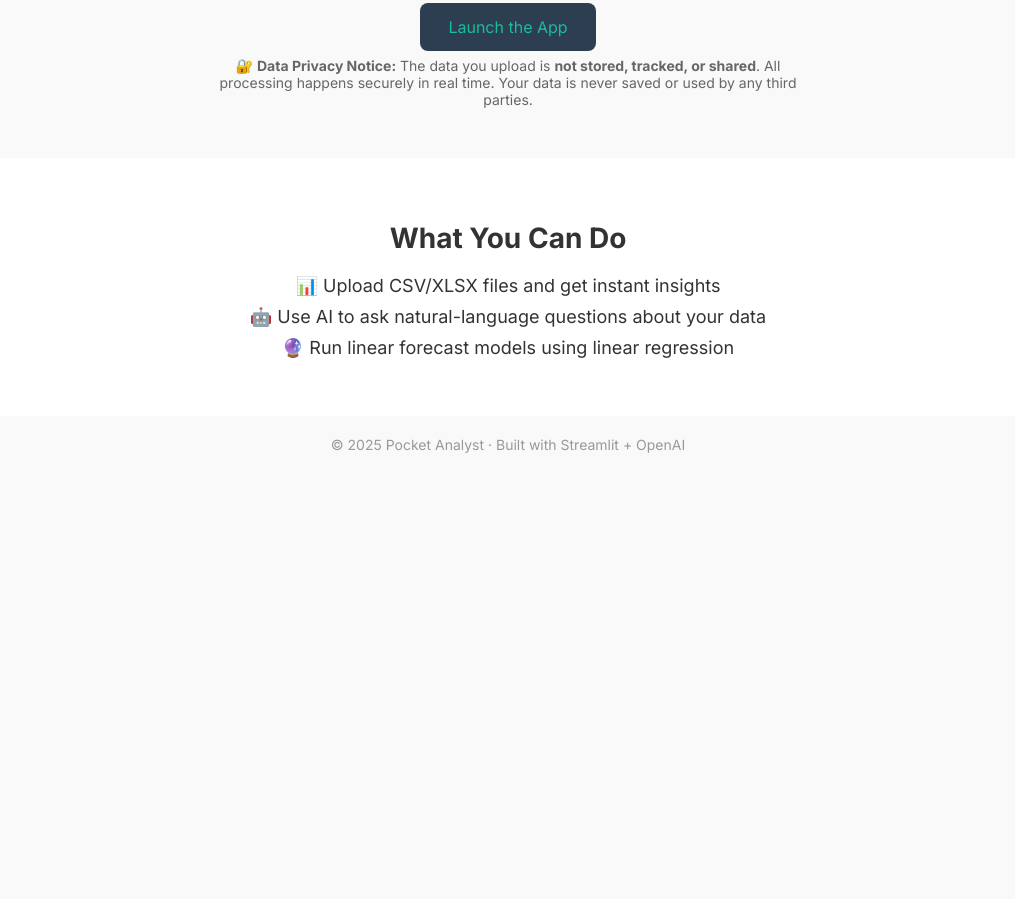
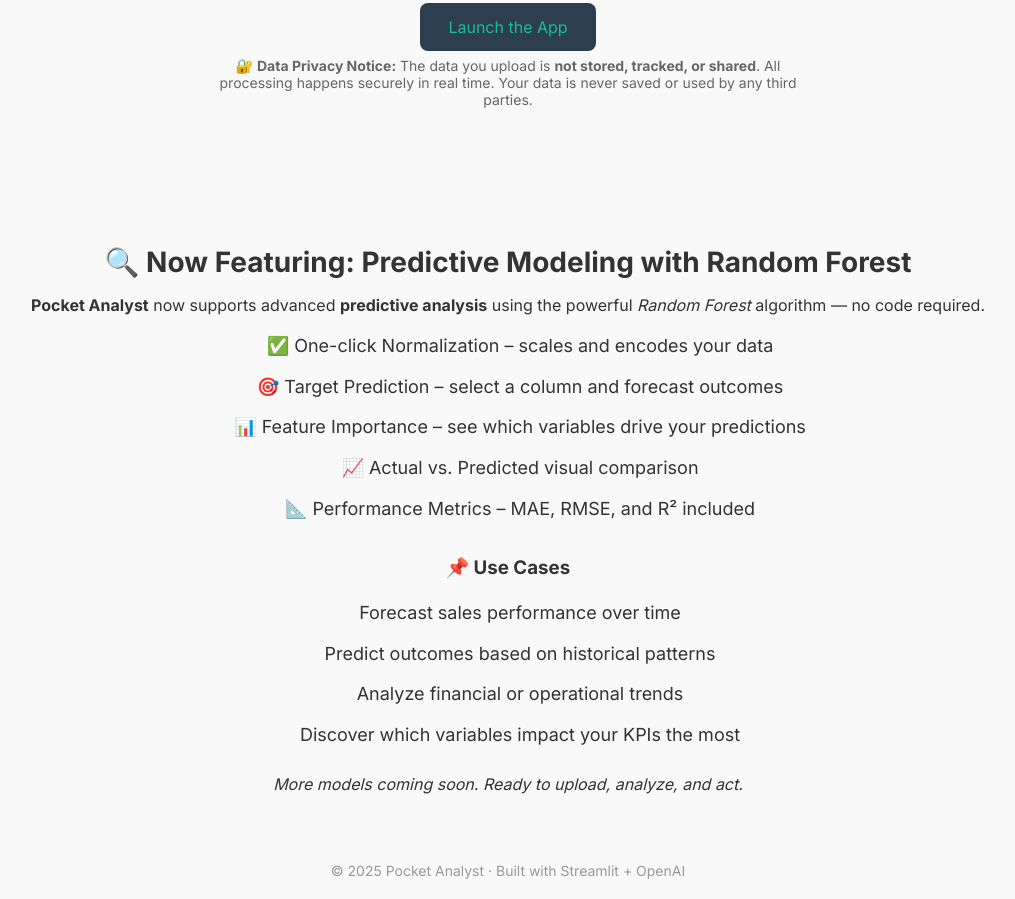
Before and after one commit to DRod0422/pocket-analyst-site, a plain HTML site: page index.html in a window 1280 px wide. Shown: the part 475-1374 px from the top of the page, without its empty margins (132-1147 px from the left). Before the commit the page ends 948 px from the top, so only its background shows below. Drawn offline with Linux system fonts and the light colour scheme.

Commit message:
update html with new PA updates

```diff
--- a/index.html
+++ b/index.html
@@ -88,13 +88,29 @@
 </p>
     </div>
 
-    <div class="features">
-        <h2>What You Can Do</h2>
-        <ul>
-            <li>📊 Upload CSV/XLSX files and get instant insights</li>
-            <li>🤖 Use AI to ask natural-language questions about your data</li>
-            <li>🔮 Run linear forecast models using linear regression</li>
-        </ul>
+    <section class="features" style="padding: 2rem; background-color: #f9f9f9; border-radius: 12px; margin-top: 2rem;">
+      <h2 style="font-size: 1.75rem; margin-bottom: 1rem;">🔍 Now Featuring: Predictive Modeling with Random Forest</h2>
+      <p><strong>Pocket Analyst</strong> now supports advanced <strong>predictive analysis</strong> using the powerful <em>Random Forest</em> algorithm — no code required.</p>
+
+      <ul style="margin-top: 1rem; padding-left: 1.5rem; line-height: 1.7;">
+        <li>✅ One-click Normalization – scales and encodes your data</li>
+        <li>🎯 Target Prediction – select a column and forecast outcomes</li>
+        <li>📊 Feature Importance – see which variables drive your predictions</li>
+        <li>📈 Actual vs. Predicted visual comparison</li>
+        <li>📐 Performance Metrics – MAE, RMSE, and R² included</li>
+      </ul>
+
+      <h3 style="margin-top: 2rem;">📌 Use Cases</h3>
+      <ul style="padding-left: 1.5rem; line-height: 1.7;">
+        <li>Forecast sales performance over time</li>
+        <li>Predict outcomes based on historical patterns</li>
+        <li>Analyze financial or operational trends</li>
+        <li>Discover which variables impact your KPIs the most</li>
+      </ul>
+
+      <p style="margin-top: 1.5rem;"><em>More models coming soon. Ready to upload, analyze, and act.</em></p>
+    </section>
+
     </div>
 
     <div class="footer">
```
